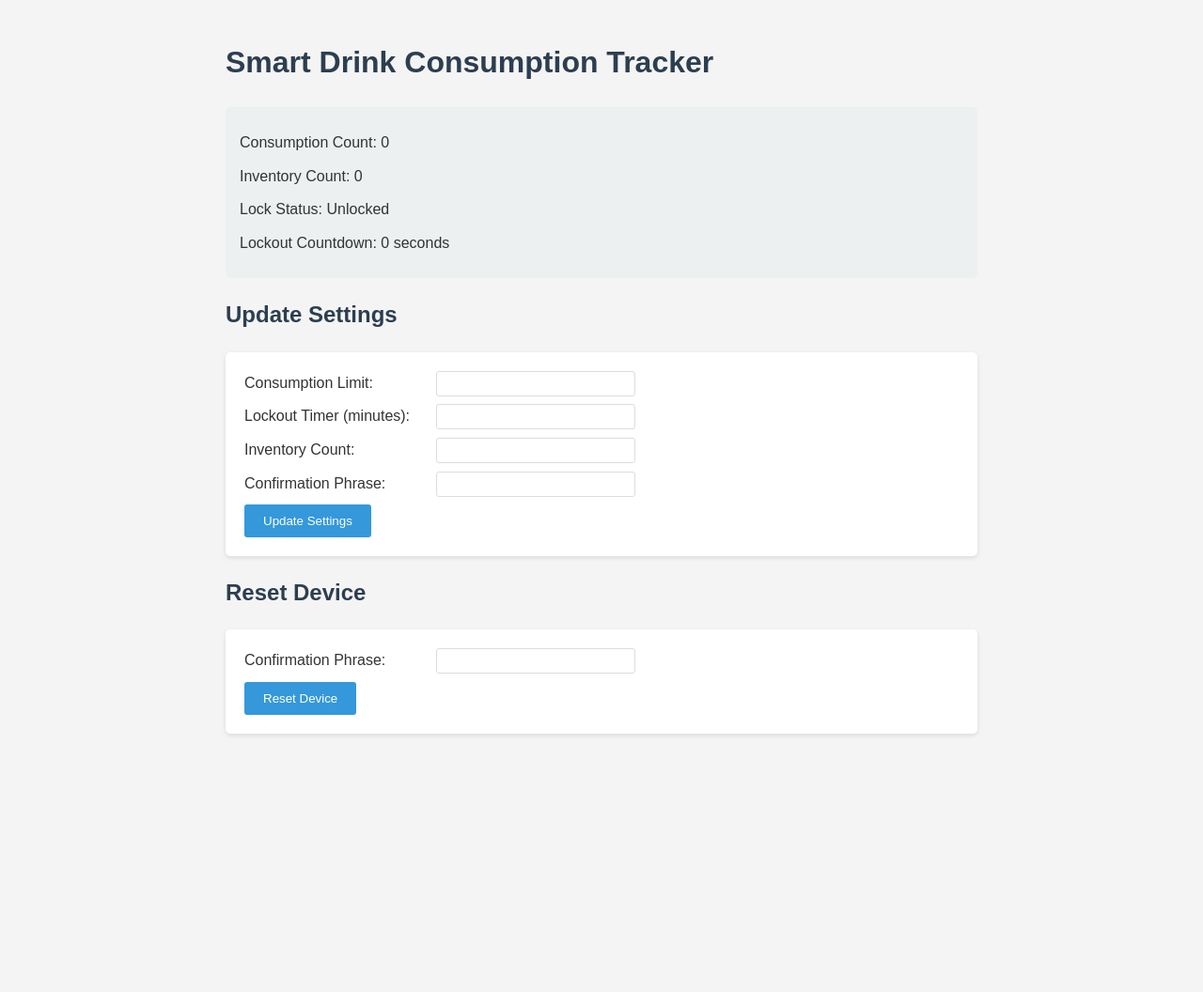
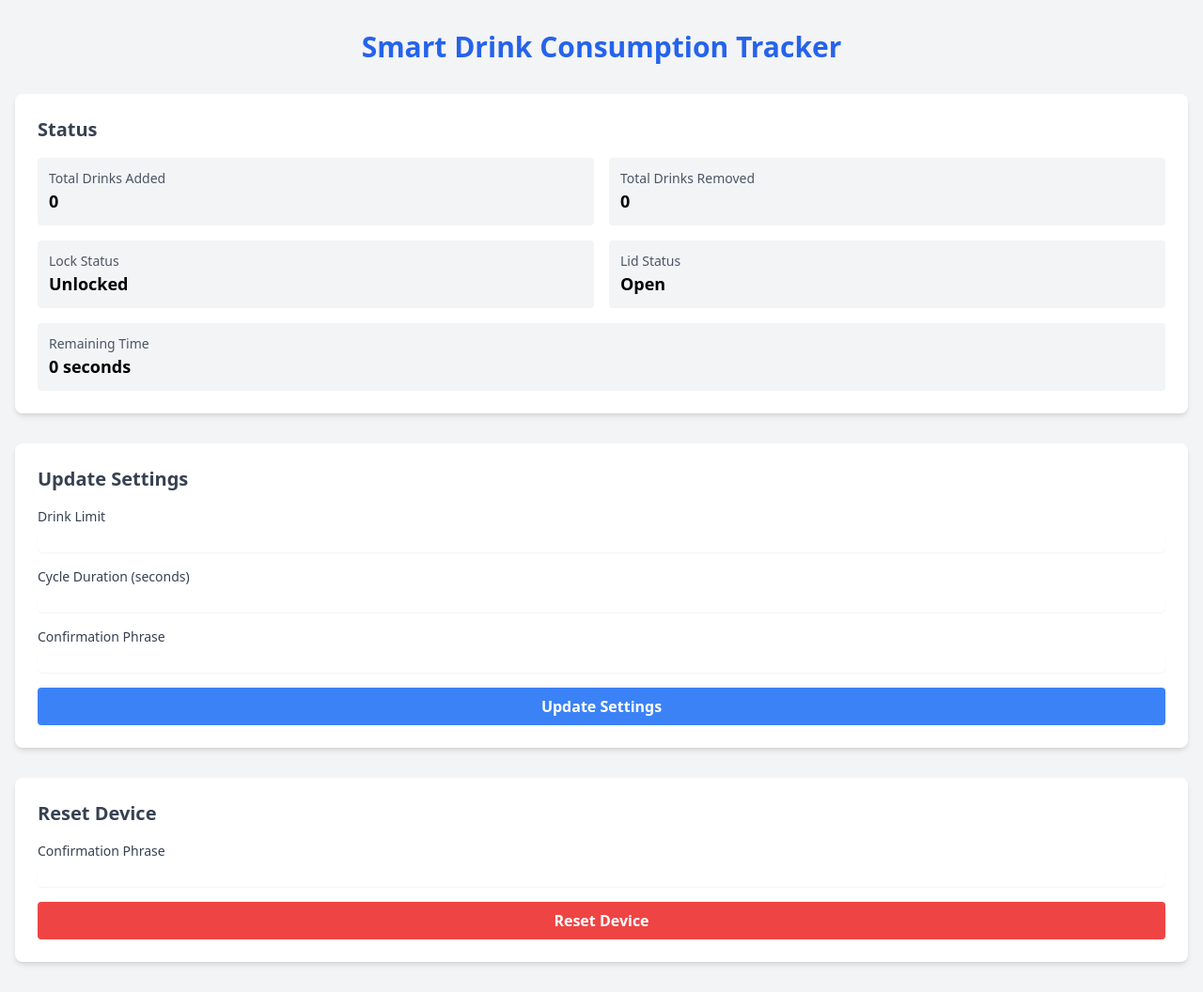
Before and after one commit to wisehermit22/IoT-Group42, a Flask app: page / in a window 1280 px wide. Shown: the whole page at 94% size. Before the commit the page ends 783 px from the top, so only its background shows below. Run offline with Flask 3, Linux system fonts and the light colour scheme; parts of the project's set-up code (start-up, migrations or seed data) failed here and were passed over; some libraries are stand-ins or nearby versions.

Commit message:
More stuff

```diff
--- a/app.py
+++ b/app.py
@@ -1,136 +1,135 @@
-from flask import Flask, render_template
+from flask import Flask, render_template, request
+from flask_socketio import SocketIO, emit
 from flask_sqlalchemy import SQLAlchemy
-from flask_migrate import Migrate
-from flask_socketio import SocketIO, emit
-from datetime import datetime, timedelta
-import os
+import websockets
 import asyncio
-import websockets
 import json
-
-basedir = os.path.abspath(os.path.dirname(__file__))
+from datetime import datetime
 
 app = Flask(__name__)
-app.config['SQLALCHEMY_DATABASE_URI'] = 'sqlite:///' + os.path.join(basedir, 'iot_device.db')
+app.config['SECRET_KEY'] = 'secret!'
+app.config['SQLALCHEMY_DATABASE_URI'] = 'sqlite:///drink_tracker.db'
 app.config['SQLALCHEMY_TRACK_MODIFICATIONS'] = False
 db = SQLAlchemy(app)
-migrate = Migrate(app, db)
 socketio = SocketIO(app, cors_allowed_origins="*")
 
-class DeviceSettings(db.Model):
+
+class DeviceStatus(db.Model):
     id = db.Column(db.Integer, primary_key=True)
-    consumption_limit = db.Column(db.Integer, default=10)
+    consumption_count = db.Column(db.Integer, default=0)
+    inventory_count = db.Column(db.Integer, default=0)
+    lock_status = db.Column(db.Boolean, default=False)
+    lockout_remaining = db.Column(db.Integer, default=0)
+    consumption_limit = db.Column(db.Integer, default=2)
     lockout_timer = db.Column(db.Integer, default=30)
-    inventory_count = db.Column(db.Integer, default=10)
-    lock_status = db.Column(db.Boolean, default=False)
-    consumption_count = db.Column(db.Integer, default=0)
-    lockout_end_time = db.Column(db.DateTime, nullable=True)
+    last_updated = db.Column(db.DateTime, default=datetime.utcnow)
 
-def create_default_settings():
-    if not DeviceSettings.query.first():
-        default_settings = DeviceSettings()
-        db.session.add(default_settings)
+
+class ConsumptionLog(db.Model):
+    id = db.Column(db.Integer, primary_key=True)
+    timestamp = db.Column(db.DateTime, default=datetime.utcnow)
+    count = db.Column(db.Integer)
+
+
+with app.app_context():
+    db.create_all()
+
+
+def get_or_create_device_status():
+    status = DeviceStatus.query.first()
+    if not status:
+        status = DeviceStatus()
+        db.session.add(status)
         db.session.commit()
+    return status
 
-@app.cli.command("init-db")
-def init_db():
-    """Initialize the database."""
-    db.create_all()
-    create_default_settings()
-    print('Initialized the database.')
 
 @app.route('/')
 def index():
     return render_template('index.html')
 
+
 @socketio.on('connect')
 def handle_connect():
-    print("Client connected")
-    emit_status_update()
+    print('Client connected')
+    emit('status_update', get_device_status())
 
-@socketio.on('disconnect')
-def handle_disconnect():
-    print("Client disconnected")
 
 @socketio.on('get_initial_status')
 def handle_get_initial_status():
-    emit_status_update()
+    emit('status_update', get_device_status())
+
 
 @socketio.on('update_settings')
 def handle_update_settings(data):
-    if data.get('confirmation_phrase') == "I am not lying":
-        settings = DeviceSettings.query.first()
-        settings.consumption_limit = int(data.get('consumption_limit', settings.consumption_limit))
-        settings.lockout_timer = int(data.get('lockout_timer', settings.lockout_timer))
-        settings.inventory_count = int(data.get('inventory_count', settings.inventory_count))
+    try:
+        status = get_or_create_device_status()
+        status.consumption_limit = int(data['consumption-limit'])
+        status.lockout_timer = int(data['lockout-timer'])
+        status.inventory_count = int(data['inventory-count'])
+        status.last_updated = datetime.utcnow()
         db.session.commit()
-        emit_status_update()
+
+        # Send updated settings to ESP32
+        socketio.emit('esp32_update_settings', {
+            'drink_limit': status.consumption_limit,
+            'cycle_duration': status.lockout_timer * 60  # Convert minutes to seconds
+        })
+
+        emit('status_update', get_device_status())
         return {'status': 'success'}
-    return {'status': 'failed', 'message': 'Confirmation phrase is incorrect.'}
+    except ValueError:
+        return {'status': 'error', 'message': 'Invalid input. Please enter numbers.'}
+
 
 @socketio.on('reset_device')
 def handle_reset_device(data):
-    if data.get('confirmation_phrase') == "I am not lying":
-        settings = DeviceSettings.query.first()
-        settings.consumption_count = 0
-        settings.lock_status = False
-        settings.lockout_end_time = None
+    status = get_or_create_device_status()
+    status.consumption_count = 0
+    status.lock_status = False
+    status.lockout_remaining = 0
+    status.last_updated = datetime.utcnow()
+    db.session.commit()
+
+    # Send reset command to ESP32
+    socketio.emit('esp32_reset')
+
+    emit('status_update', get_device_status())
+    return {'status': 'success'}
+
+def handle_esp32_status_update(data):
+    status = get_or_create_device_status()
+    status.consumption_count = data['totalRemCount']
+    status.inventory_count = data['totalAddCount'] - data['totalRemCount']
+    status.lock_status = data['lockState']
+
+    # Calculate lockout remaining
+    if status.lock_status:
+        status.lockout_remaining = status.lockout_timer * 60  # Convert minutes to seconds
+    else:
+        status.lockout_remaining = 0
+
+    status.last_updated = datetime.utcnow()
+    db.session.commit()
+
+    # Log consumption
+    if data['totalRemCount'] > status.consumption_count:
+        log = ConsumptionLog(count=data['totalRemCount'] - status.consumption_count)
+        db.session.add(log)
         db.session.commit()
-        emit_status_update()
-        return {'status': 'success', 'message': 'Device reset successfully'}
-    return {'status': 'failed', 'message': 'Incorrect confirmation phrase'}
 
-@socketio.on('esp32_data')
-def handle_esp32_data(data):
-    print(f"Received ESP32 data: {data}")
-    if 'switch_state' in data:
-        handle_switch_event(data['switch_state'])
+    socketio.emit('status_update', get_device_status())
 
-    # Emit ESP32 update to all clients
-    socketio.emit('esp32_update', data)
-
-def handle_switch_event(switch_state):
-    settings = DeviceSettings.query.first()
-
-    if switch_state:  # Can removed (switch pressed)
-        if settings.inventory_count > 0:
-            settings.consumption_count += 1
-            settings.inventory_count -= 1
-
-            if settings.consumption_count >= settings.consumption_limit:
-                settings.lock_status = True
-                settings.lockout_end_time = datetime.utcnow() + timedelta(minutes=settings.lockout_timer)
-    else:  # Can added (switch released)
-        settings.inventory_count += 1
-
-    db.session.commit()
-    emit_status_update()
-    emit_lock_status()
-
-def emit_status_update():
-    settings = DeviceSettings.query.first()
-    if settings:
-        socketio.emit('status_update', {
-            'consumption_count': settings.consumption_count,
-            'inventory_count': settings.inventory_count,
-            'lock_status': settings.lock_status,
-            'lockout_remaining': get_lockout_remaining(settings)
-        })
-    else:
-        print("Error: No DeviceSettings found")
-
-def emit_lock_status():
-    settings = DeviceSettings.query.first()
-    if settings:
-        socketio.emit('lock_status', {'locked': settings.lock_status})
-    else:
-        print("Error: No DeviceSettings found")
-
-def get_lockout_remaining(settings):
-    if settings.lockout_end_time and settings.lockout_end_time > datetime.utcnow():
-        return int((settings.lockout_end_time - datetime.utcnow()).total_seconds())
-    return 0
-
+def get_device_status():
+    status = get_or_create_device_status()
+    return {
+        'consumption_count': status.consumption_count,
+        'inventory_count': status.inventory_count,
+        'lock_status': status.lock_status,
+        'lockout_remaining': status.lockout_remaining,
+        'consumption_limit': status.consumption_limit,
+        'lockout_timer': status.lockout_timer,
+    }
 
 # WebSocket handler (runs separately from Flask)
 async def websocket_handler(websocket, path):
@@ -139,18 +138,21 @@ async def websocket_handler(websocket, path):
 
     try:
         async for message in websocket:
-            # print(f"Received message from client.")
-            # data = json.loads(message)
-            print(message)
+            print(f"Received message from client.")
+            data = json.loads(message)
+            print(data)
+            if "totalRemCount" in data:
+                with app.app_context():
+                    handle_esp32_status_update(data)
 
             # Send a response back to the client
-            # resp = {"action": "none"}
-            #
-            # # Convert dictionary to JSON string
-            # resp_json = json.dumps(resp)
+            resp = {"action": "none"}
+
+            # Convert dictionary to JSON string
+            resp_json = json.dumps(resp)
 
             await websocket.send("hi")
-            print(f"Message sent. {resp}")
+            print(f"Message sent.")
     except websockets.ConnectionClosed as e:
         print(f"Client disconnected: {e}")
 
@@ -181,8 +183,4 @@ def start_servers():
 
 
 if __name__ == '__main__':
-    with app.app_context():
-        db.create_all()
-        create_default_settings()
-
     start_servers()
--- a/static/script.js
+++ b/static/script.js
@@ -7,15 +7,15 @@ socket.on('connect', function() {
 
 socket.on('status_update', function(data) {
     console.log('Received status update:', data);
-    document.getElementById('consumption-count').textContent = data.consumption_count;
-    document.getElementById('inventory-count').textContent = data.inventory_count;
-    document.getElementById('lock-status').textContent = data.lock_status ? 'Locked' : 'Unlocked';
-    document.getElementById('lockout-countdown').textContent = data.lockout_remaining;
+    document.getElementById('total-add-count').textContent = data.total_add_count;
+    document.getElementById('total-rem-count').textContent = data.total_rem_count;
+    document.getElementById('lock-status').textContent = data.lock_state ? 'Locked' : 'Unlocked';
+    document.getElementById('lid-status').textContent = data.lid_closed ? 'Closed' : 'Open';
+    document.getElementById('remaining-time').textContent = data.remaining_time;
 
     // Update the form fields with the latest values
-    document.getElementById('consumption-limit').value = data.consumption_limit;
-    document.getElementById('lockout-timer').value = data.lockout_timer;
-    document.getElementById('inventory-count-input').value = data.inventory_count;
+    document.getElementById('drink-limit').value = data.drink_limit;
+    document.getElementById('cycle-duration').value = data.cycle_duration;
 });
 
 document.getElementById('settings-form').addEventListener('submit', function(e) {
--- a/templates/index.html
+++ b/templates/index.html
@@ -5,172 +5,69 @@
     <meta name="viewport" content="width=device-width, initial-scale=1.0">
     <title>Smart Drink Consumption Tracker</title>
     <script src="https://cdnjs.cloudflare.com/ajax/libs/socket.io/4.0.1/socket.io.js"></script>
-    <script src="https://code.jquery.com/jquery-3.6.0.min.js"></script>
-    <style>
-        body {
-            font-family: Arial, sans-serif;
-            line-height: 1.6;
-            color: #333;
-            max-width: 800px;
-            margin: 0 auto;
-            padding: 20px;
-            background-color: #f4f4f4;
-        }
-        h1, h2 {
-            color: #2c3e50;
-        }
-        #status {
-            background-color: #ecf0f1;
-            border-radius: 5px;
-            padding: 15px;
-            margin-bottom: 20px;
-        }
-        #status p {
-            margin: 10px 0;
-        }
-        form {
-            background-color: #fff;
-            padding: 20px;
-            border-radius: 5px;
-            box-shadow: 0 2px 5px rgba(0,0,0,0.1);
-        }
-        label {
-            display: inline-block;
-            width: 200px;
-            margin-bottom: 10px;
-        }
-        input[type="number"], input[type="text"] {
-            width: 200px;
-            padding: 5px;
-            border: 1px solid #ddd;
-            border-radius: 3px;
-        }
-        button {
-            background-color: #3498db;
-            color: #fff;
-            border: none;
-            padding: 10px 20px;
-            border-radius: 3px;
-            cursor: pointer;
-            transition: background-color 0.3s;
-        }
-        button:hover {
-            background-color: #2980b9;
-        }
-        .locked {
-            color: #e74c3c;
-            font-weight: bold;
-        }
-        .unlocked {
-            color: #2ecc71;
-            font-weight: bold;
-        }
-    </style>
+    <script src="https://cdn.tailwindcss.com"></script>
 </head>
-<body>
-    <h1>Smart Drink Consumption Tracker</h1>
+<body class="bg-gray-100 font-sans">
+    <div class="container mx-auto px-4 py-8">
+        <h1 class="text-3xl font-bold text-center mb-8 text-blue-600">Smart Drink Consumption Tracker</h1>
 
-    <div id="status">
-        <p>Consumption Count: <span id="consumption-count">0</span></p>
-        <p>Inventory Count: <span id="inventory-count">0</span></p>
-        <p>Lock Status: <span id="lock-status">Unlocked</span></p>
-        <p>Lockout Countdown: <span id="lockout-countdown">0</span> seconds</p>
+        <div class="bg-white shadow-md rounded-lg p-6 mb-8">
+            <h2 class="text-xl font-semibold mb-4 text-gray-700">Status</h2>
+            <div class="grid grid-cols-2 gap-4" id="status">
+                <div class="bg-gray-100 p-3 rounded">
+                    <p class="text-sm text-gray-600">Total Drinks Added</p>
+                    <p class="text-lg font-bold" id="total-add-count">0</p>
+                </div>
+                <div class="bg-gray-100 p-3 rounded">
+                    <p class="text-sm text-gray-600">Total Drinks Removed</p>
+                    <p class="text-lg font-bold" id="total-rem-count">0</p>
+                </div>
+                <div class="bg-gray-100 p-3 rounded">
+                    <p class="text-sm text-gray-600">Lock Status</p>
+                    <p class="text-lg font-bold" id="lock-status">Unlocked</p>
+                </div>
+                <div class="bg-gray-100 p-3 rounded">
+                    <p class="text-sm text-gray-600">Lid Status</p>
+                    <p class="text-lg font-bold" id="lid-status">Open</p>
+                </div>
+                <div class="bg-gray-100 p-3 rounded col-span-2">
+                    <p class="text-sm text-gray-600">Remaining Time</p>
+                    <p class="text-lg font-bold"><span id="remaining-time">0</span> seconds</p>
+                </div>
+            </div>
+        </div>
+
+        <div class="bg-white shadow-md rounded-lg p-6 mb-8">
+            <h2 class="text-xl font-semibold mb-4 text-gray-700">Update Settings</h2>
+            <form id="settings-form" class="space-y-4">
+                <div>
+                    <label for="drink-limit" class="block text-sm font-medium text-gray-700">Drink Limit</label>
+                    <input type="number" id="drink-limit" name="drink_limit" required class="mt-1 block w-full rounded-md border-gray-300 shadow-sm focus:border-blue-300 focus:ring focus:ring-blue-200 focus:ring-opacity-50">
+                </div>
+                <div>
+                    <label for="cycle-duration" class="block text-sm font-medium text-gray-700">Cycle Duration (seconds)</label>
+                    <input type="number" id="cycle-duration" name="cycle_duration" required class="mt-1 block w-full rounded-md border-gray-300 shadow-sm focus:border-blue-300 focus:ring focus:ring-blue-200 focus:ring-opacity-50">
+                </div>
+                <div>
+                    <label for="confirmation-phrase" class="block text-sm font-medium text-gray-700">Confirmation Phrase</label>
+                    <input type="text" id="confirmation-phrase" name="confirmation_phrase" required class="mt-1 block w-full rounded-md border-gray-300 shadow-sm focus:border-blue-300 focus:ring focus:ring-blue-200 focus:ring-opacity-50">
+                </div>
+                <button type="submit" class="w-full bg-blue-500 hover:bg-blue-700 text-white font-bold py-2 px-4 rounded focus:outline-none focus:shadow-outline">Update Settings</button>
+            </form>
+        </div>
+
+        <div class="bg-white shadow-md rounded-lg p-6">
+            <h2 class="text-xl font-semibold mb-4 text-gray-700">Reset Device</h2>
+            <form id="reset-form" class="space-y-4">
+                <div>
+                    <label for="reset-confirmation" class="block text-sm font-medium text-gray-700">Confirmation Phrase</label>
+                    <input type="text" id="reset-confirmation" name="confirmation_phrase" required class="mt-1 block w-full rounded-md border-gray-300 shadow-sm focus:border-blue-300 focus:ring focus:ring-blue-200 focus:ring-opacity-50">
+                </div>
+                <button type="submit" class="w-full bg-red-500 hover:bg-red-700 text-white font-bold py-2 px-4 rounded focus:outline-none focus:shadow-outline">Reset Device</button>
+            </form>
+        </div>
     </div>
 
-    <h2>Update Settings</h2>
-    <form id="settings-form">
-        <label for="consumption-limit">Consumption Limit:</label>
-        <input type="number" id="consumption-limit" name="consumption_limit" required><br>
-
-        <label for="lockout-timer">Lockout Timer (minutes):</label>
-        <input type="number" id="lockout-timer" name="lockout_timer" required><br>
-
-        <label for="inventory-count-input">Inventory Count:</label>
-        <input type="number" id="inventory-count-input" name="inventory_count" required><br>
-
-        <label for="confirmation-phrase">Confirmation Phrase:</label>
-        <input type="text" id="confirmation-phrase" name="confirmation_phrase" required><br>
-
-        <button type="submit">Update Settings</button>
-    </form>
-
-    <h2>Reset Device</h2>
-    <form id="reset-form">
-        <label for="reset-confirmation-phrase">Confirmation Phrase:</label>
-        <input type="text" id="reset-confirmation-phrase" name="confirmation_phrase" required><br>
-
-        <button type="submit">Reset Device</button>
-    </form>
-
-    <script>
-        const socket = io();
-
-        function updateStatus(data) {
-            $('#consumption-count').text(data.consumption_count);
-            $('#inventory-count').text(data.inventory_count);
-            $('#lock-status')
-                .text(data.lock_status ? 'Locked' : 'Unlocked')
-                .removeClass('locked unlocked')
-                .addClass(data.lock_status ? 'locked' : 'unlocked');
-            updateLockoutCountdown(data.lockout_remaining);
-        }
-
-        function updateLockoutCountdown(remaining) {
-            const countdownElement = $('#lockout-countdown');
-            if (remaining > 0) {
-                countdownElement.text(Math.ceil(remaining));
-                setTimeout(() => updateLockoutCountdown(remaining - 1), 1000);
-            } else {
-                countdownElement.text('0');
-            }
-        }
-
-        function showAlert(message, isError = false) {
-            alert(message);
-            // You can replace this with a more sophisticated notification system
-        }
-
-        socket.on('connect', function() {
-            console.log('Connected to server');
-            socket.emit('get_initial_status');
-        });
-
-        socket.on('status_update', updateStatus);
-
-        socket.on('esp32_update', function(data) {
-            console.log('Received ESP32 update:', data);
-            // Handle any specific ESP32 updates here
-        });
-
-        $('#settings-form').submit(function(e) {
-            e.preventDefault();
-            const formData = $(this).serializeArray();
-            const data = {};
-            formData.forEach(item => {
-                data[item.name] = item.value;
-            });
-
-            socket.emit('update_settings', data, function(response) {
-                showAlert(response.status === 'success' ? 'Settings updated successfully' : response.message, response.status !== 'success');
-            });
-        });
-
-        $('#reset-form').submit(function(e) {
-            e.preventDefault();
-            const formData = $(this).serializeArray();
-            const data = {};
-            formData.forEach(item => {
-                data[item.name] = item.value;
-            });
-
-            socket.emit('reset_device', data, function(response) {
-                showAlert(response.status === 'success' ? 'Device reset successfully' : response.message, response.status !== 'success');
-            });
-        });
-
-        // Request initial status when page loads
-        socket.emit('get_initial_status');
-    </script>
     <script src="/static/script.js"></script>
 </body>
 </html>
```
